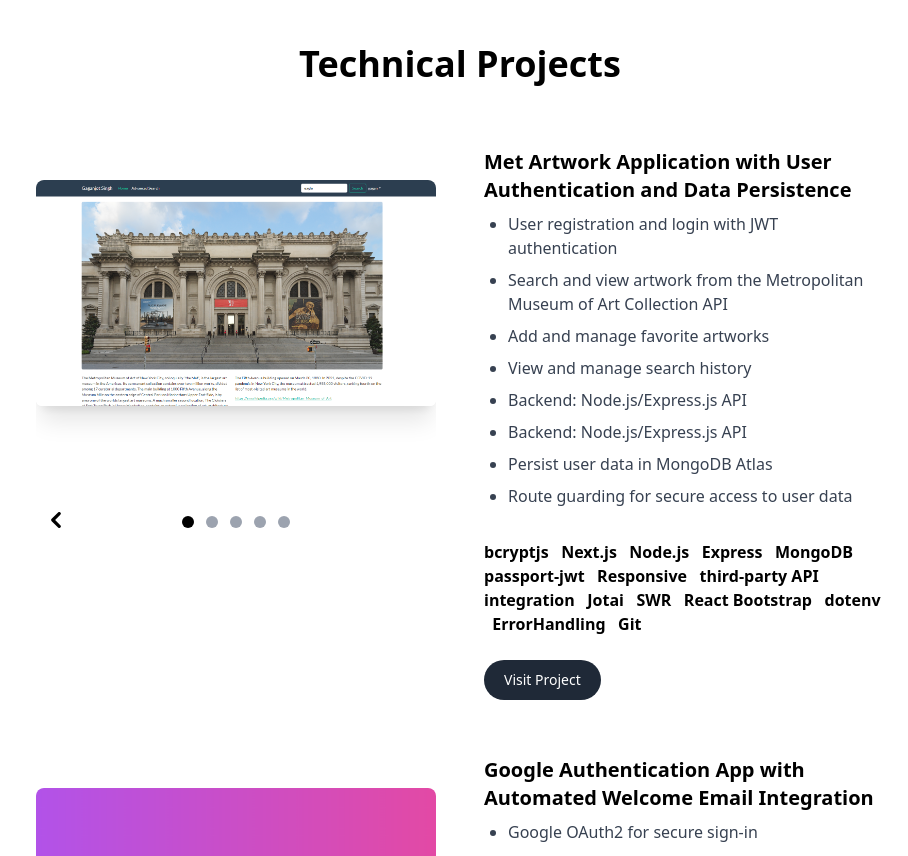
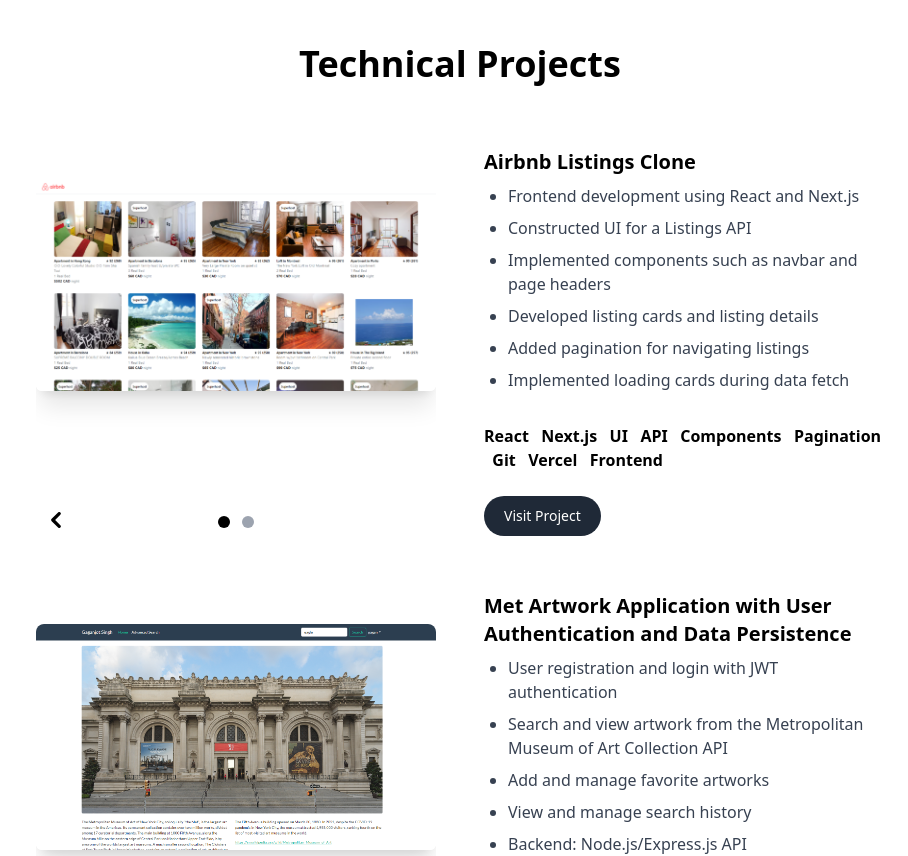
Before and after one commit to Gaganot-Singh/app, a Next.js app: page / in a window 1280 px wide. Shown: the part 1200-2056 px from the top of the page, without its empty margins (372-1280 px from the left). Built offline with nearby package versions, Linux system fonts and the light colour scheme.

Commit message:
project added

```diff
--- a/pages/index.jsx
+++ b/pages/index.jsx
@@ -4,7 +4,33 @@
 import ProjectCard from "@/components/ProjectCard";
 import ExperienceCard from "@/components/experienceCard";
 
-const projects = [{
+const projects = [
+  {
+    title: "Airbnb Listings Clone",
+    features: [
+        "Frontend development using React and Next.js",
+        "Constructed UI for a Listings API",
+        "Implemented components such as navbar and page headers",
+        "Developed listing cards and listing details",
+        "Added pagination for navigating listings",
+        "Implemented loading cards during data fetch"
+    ],
+    images: ["./bnb1.png", "./bnb2.png"],
+    link: "https://airbnb-listings-clone.vercel.app/",
+    skills: [
+        "React",
+        "Next.js",
+        "UI",
+        "API",
+        "Components",
+        "Pagination",
+        "Git",
+        "Vercel",
+        "Frontend"
+    ]
+}
+,
+  {
   title: "Met Artwork Application with User Authentication and Data Persistence",
   features: [
       "User registration and login with JWT authentication",
```
Also changed, not shown: public/bnb1.png (added), public/bnb2.png (added).
